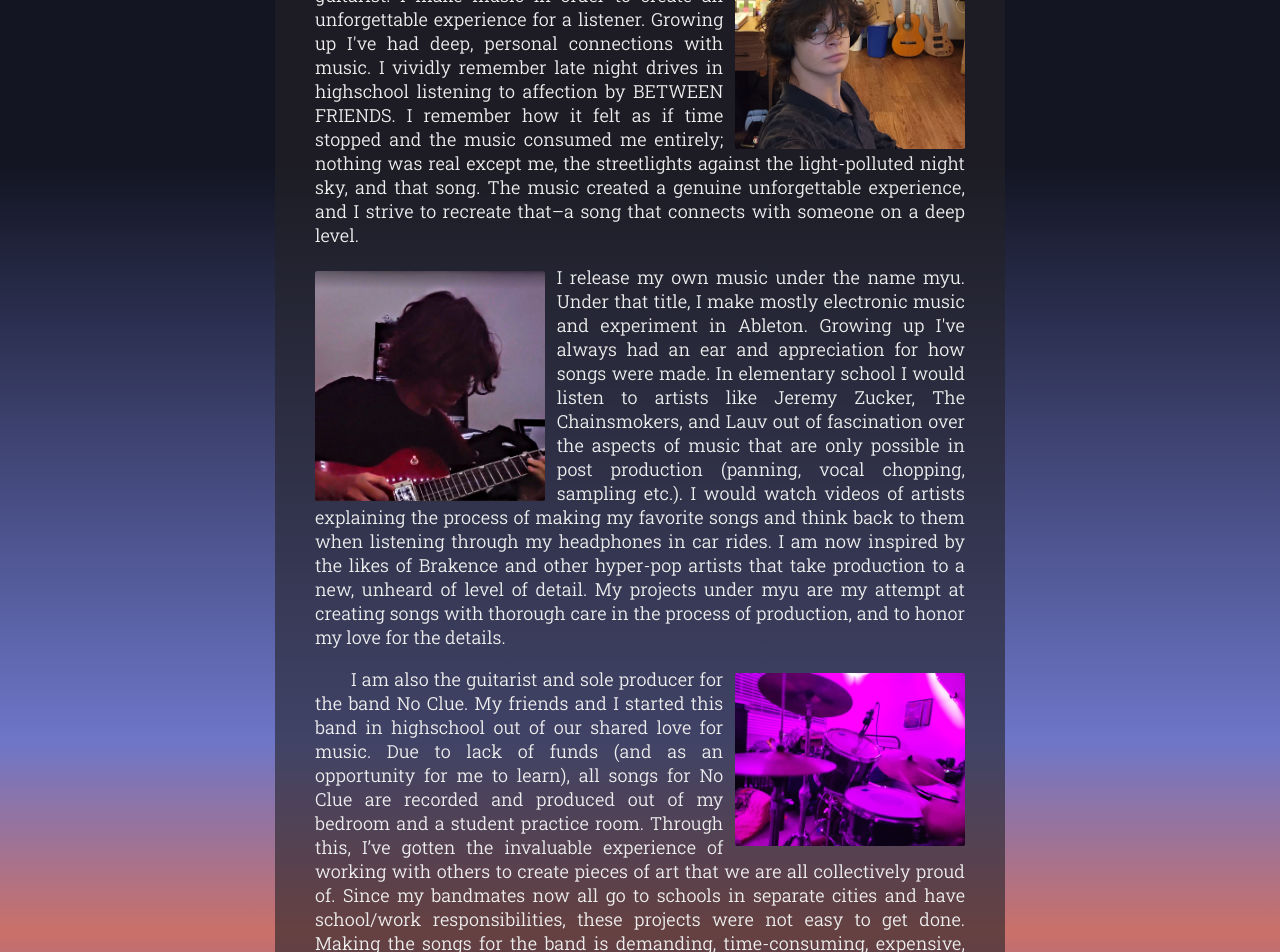
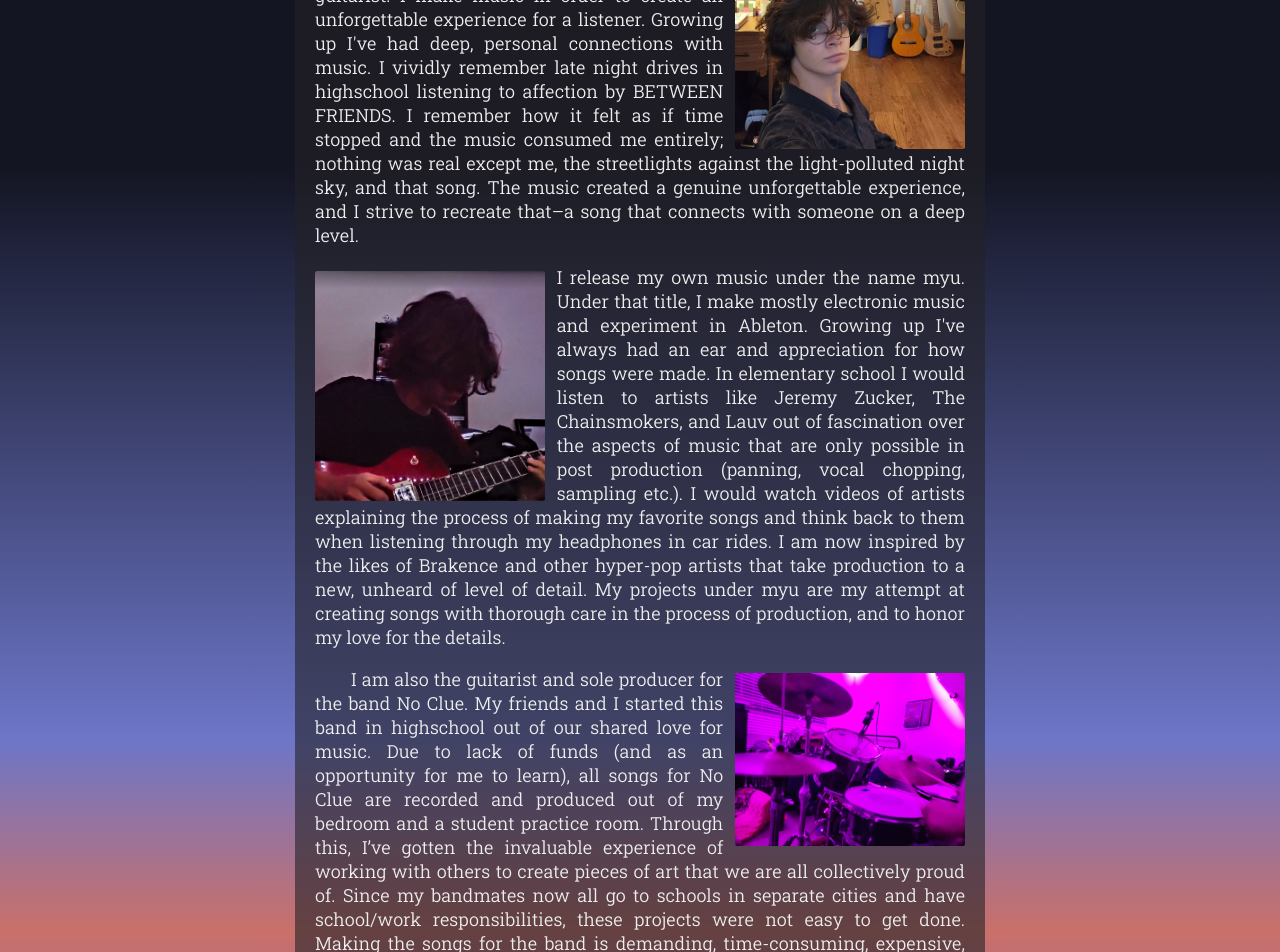
Before and after one commit to ken-myers/myu, a Jekyll site: the page built from bio.html, in a window 1280 px wide. Shown: the part 638-1590 px from the top of the page. Built offline with Jekyll 4.4.1, drawn with Linux system fonts in a browser that asks for light colours; some web fonts are replaced.

Commit message:
finaller changes

```diff
--- a/_sass/base.scss
+++ b/_sass/base.scss
@@ -69,6 +69,15 @@
 
 			.hero-link:last-child{
 				margin-right:10px;
+			}
+
+			.hero-link-text{
+				display: none;
+			}
+
+			.hero-link > img.hero-link-image{
+				margin: 0;
+				margin-right: 0;
 			}
 		}
         position: absolute;
@@ -163,3 +172,10 @@
 		}
 	}
 }
+
+@media screen and (max-width: 612px) {
+	div.container{
+		padding-left: 15px;
+		padding-right: 15px;
+	}
+}
--- a/_sass/bio.scss
+++ b/_sass/bio.scss
@@ -7,7 +7,7 @@
     margin: auto;
     margin-top: 10px;
     text-align: justify;
-    padding:40px;
+    padding:20px;
     padding-top:20px;
     padding-bottom:20px;
     border-radius: 6px;
--- a/_sass/home.scss
+++ b/_sass/home.scss
@@ -54,6 +54,14 @@
 
     margin-left: 40px;
     margin-right: 40px;
+
+	@media screen and (max-width: 612px) {
+		margin-left:0;
+		margin-right:0;
+		.music-item-content{
+			// width:100%;
+		}
+	}
 
 		.music-header.mobile {
 			display: none;
```
